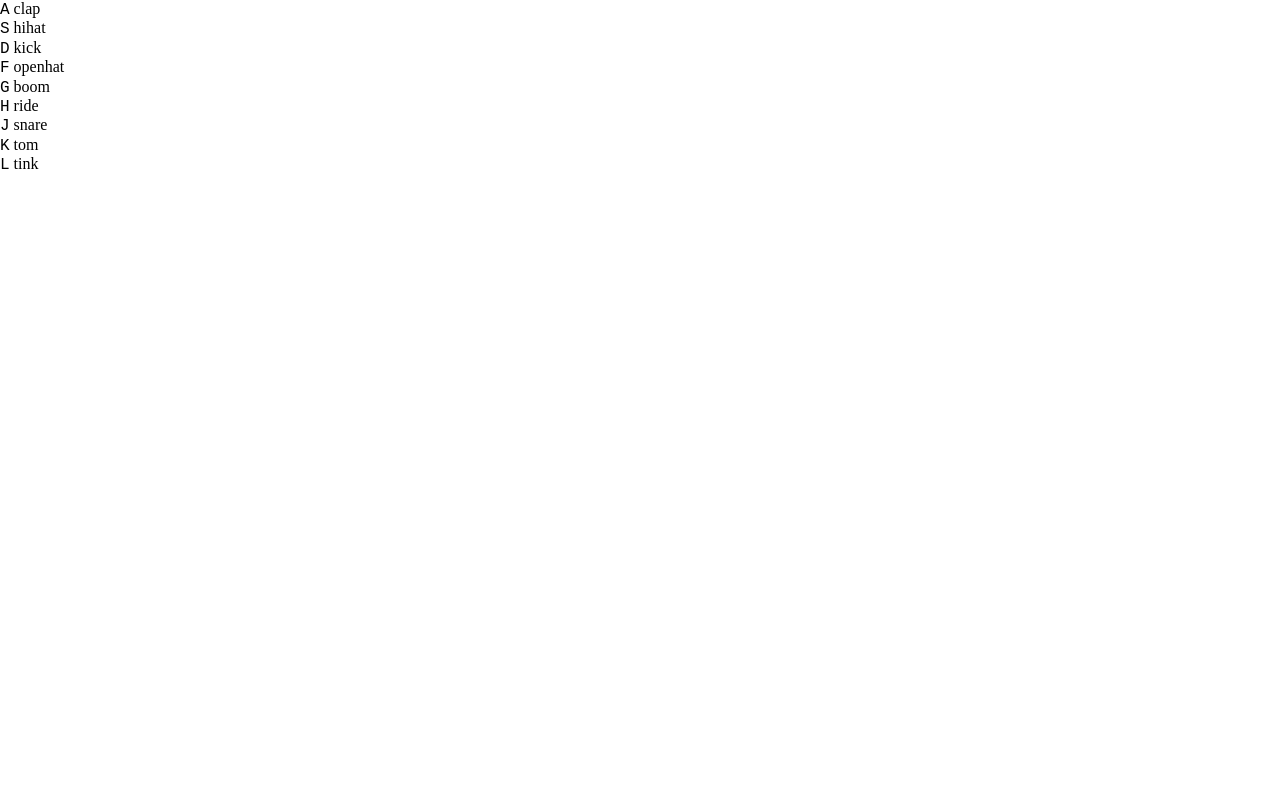
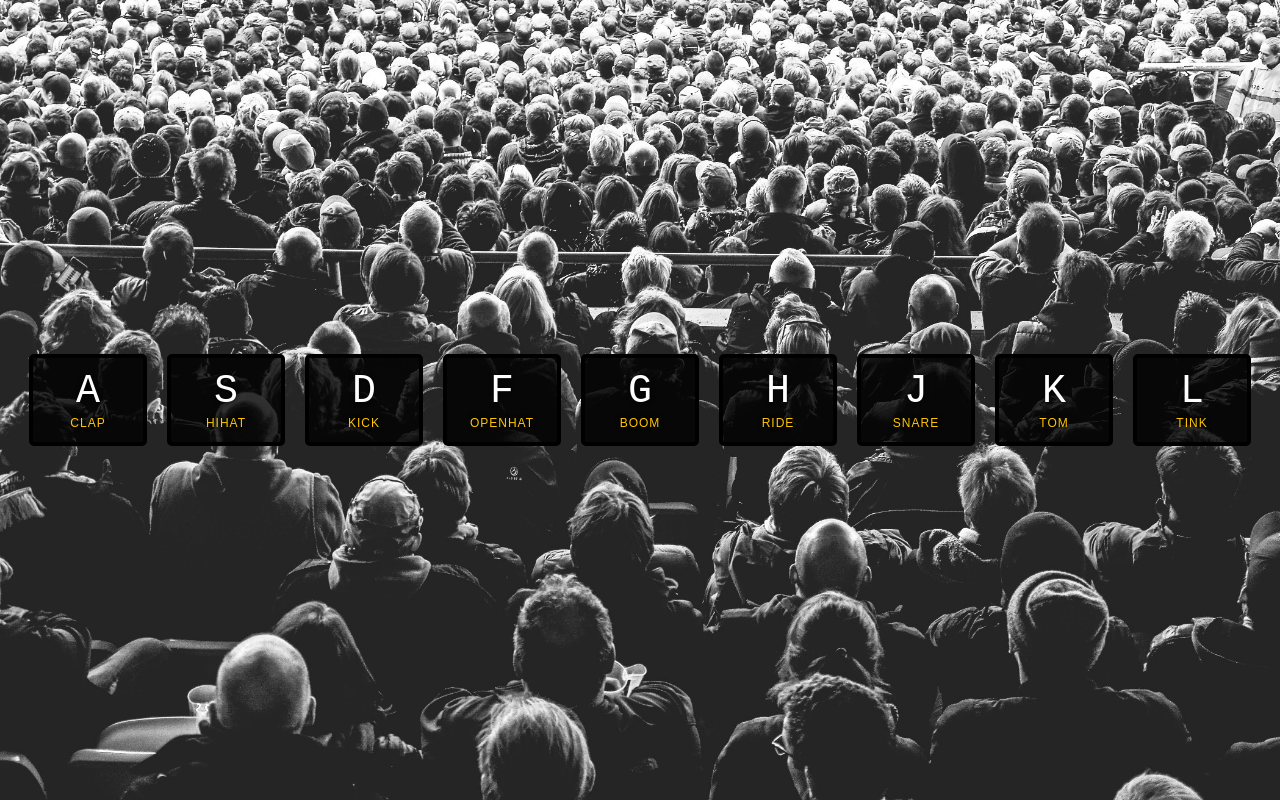
Before and after one commit to GaitanTomas/JS30-Day1, a plain HTML site: page index.html in a window 1280 px wide. Drawn offline with Linux system fonts and the light colour scheme.

Commit message:
Css terminado

```diff
--- a/index.html
+++ b/index.html
@@ -5,10 +5,11 @@
     <meta name="viewport" content="width=device-width, initial-scale=1.0">
     <link rel="stylesheet" href="styles.css">
     <link rel="stylesheet" href="normalize.css">
-    <link rel="icon" href="https://fav.farm/✅" />
+    <link rel="icon" href="https://fav.farm/🔥" />
     <title>Javascript 30 - Day 1</title>
 </head>
 <body>
+    <!-- KEYS CONTAINER -->
     <div class="keys">
         <div data-key="65" class="key">
             <kbd>A</kbd>
@@ -47,7 +48,7 @@
             <span class="sound">tink</span>
         </div>
     </div>
-
+    <!-- AUDIO -->
     <audio data-key="65" src="sounds/clap.wav"></audio>
     <audio data-key="83" src="sounds/hihat.wav"></audio>
     <audio data-key="68" src="sounds/kick.wav"></audio>
--- a/styles.css
+++ b/styles.css
@@ -0,0 +1,65 @@
+/* -------VARIABLES------- */
+:root{
+    --color-principal: white;
+    --color-secundario: #ffc600;
+}
+
+/* -------BACKGROUND / HTML------- */
+html{
+    font-size: 10px;
+    font-family: sans-serif;
+    background: url(background.jpg);
+    background-size: cover;
+    background-position: bottom;
+    background-repeat: no-repeat;
+    height: 100vh;
+    width: 100vw;
+    overflow: hidden;
+    display: flex;
+    align-items: center;
+    justify-content: center;
+}
+
+body{
+    overflow: hidden;
+}
+
+/* -------KEYS------- */
+.keys {
+    display: flex;
+    align-items: center;
+    justify-content: center;
+    flex-wrap: wrap;
+}
+
+.key {
+    display: flex;
+    flex-direction: column;
+    justify-content: center;
+    align-items: center;
+    gap: .25rem;
+    margin: 1rem;
+    padding: 1.1rem .5rem;
+    width: 10rem;
+    font-size: 4rem;
+    border: .4rem solid black;
+    border-radius: .5rem;
+    color: var(--color-principal);
+    background: rgba(0,0,0,0.8);
+    text-shadow: 0 0 .5rem black;
+    transition: all .07s ease;
+}
+
+.sound {
+    font-size: 1.2rem;
+    text-transform: uppercase;
+    letter-spacing: .1rem;
+    color: var(--color-secundario);
+}
+
+/* -------PLAYING------- */
+.playing {
+    transform: scale(1.1);
+    border-color: var(--color-secundario);
+    box-shadow: 0 0 1rem var(--color-secundario);
+}
```
